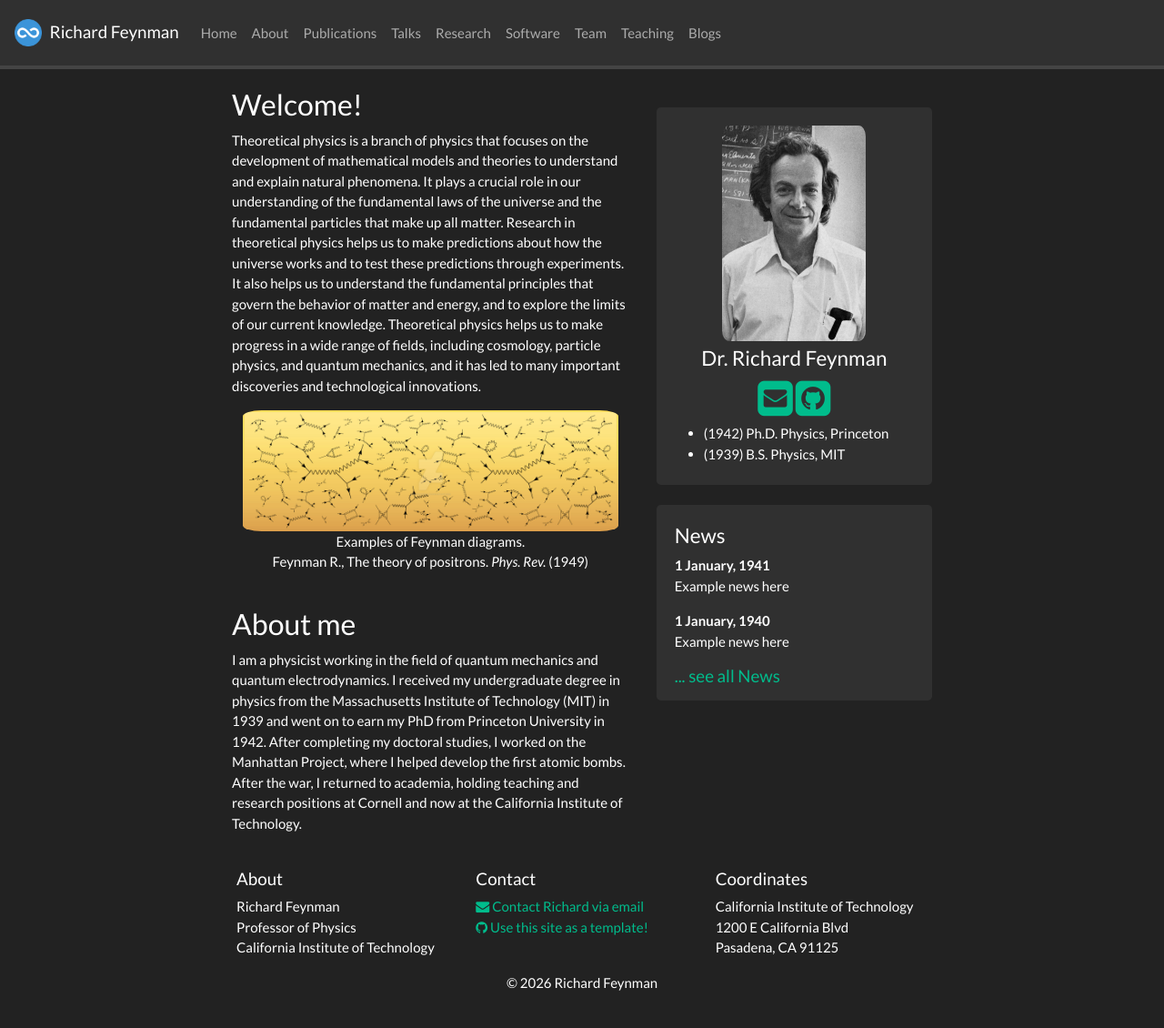
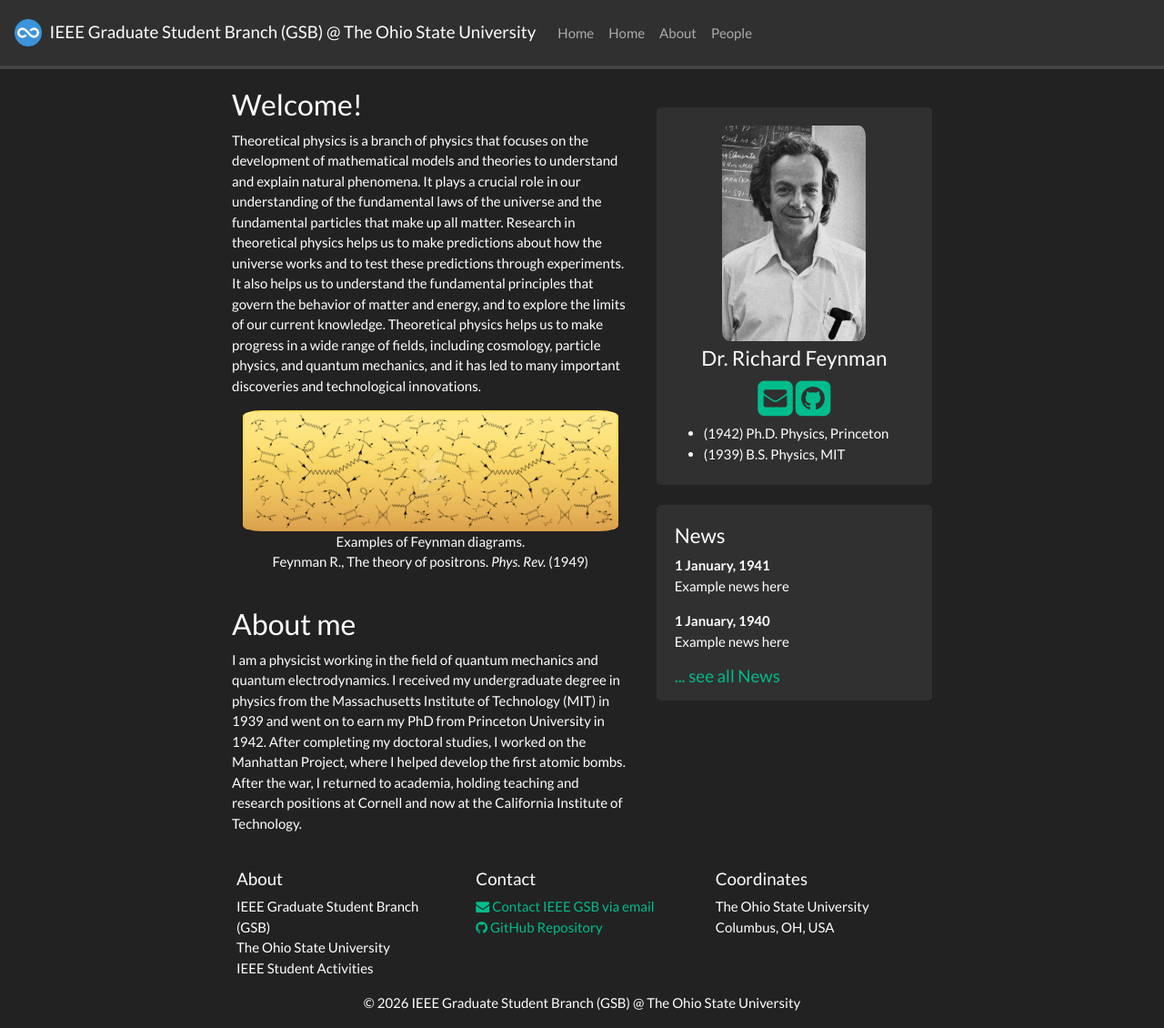
Before and after one commit to ieeegsbosu/ieeegsbosu.github.io, a Jekyll site: the page built from _pages/home.md, in a window 1280 px wide and 1130 px high. Shown: the whole window at 91% size. Built offline with Jekyll 4.4.1, drawn with Linux system fonts in a browser that asks for light colours; nearby versions of some CDN libraries; a style sheet for code colours, icons or effects is not loaded.

Commit message:
Update config for IEEE Graduate Student Branch

```diff
--- a/_config.yml
+++ b/_config.yml
@@ -1,40 +1,35 @@
 # Site settings
-title: Richard Feynman
-email: richard@university.edu
-description: Academic webpage of Dr. Richard Feynman
-baseurl: ""
-url: ""
+title: IEEE Graduate Student Branch (GSB) @ The Ohio State University
+email: ieee.gsb@osu.edu
+description: IEEE Graduate Student Branch at The Ohio State University
+baseurl: ""   # keep "" for user/organization pages, set "/repo-name" if using a project page
+url: "https://ieeegsbosu.github.io"  # update if your GitHub Pages URL differs
 
-# Google analytics ID: Uncomment and your own, if you like
+# Google analytics ID: Uncomment and add your own if you like
 # google_analytics: XX
-# google_analytics_4: XXX
-# google_tag_manager: XXX
+# google_analytics_4: G-XXXXXXXXXX
+# google_tag_manager: GTM-XXXXXXX
 
 # Footer info
 affiliation: >
-  Richard Feynman<br/>
-  Professor of Physics<br/>
-  California Institute of Technology
+  IEEE Graduate Student Branch (GSB)<br/>
+  The Ohio State University<br/>
+  IEEE Student Activities
 
 location: >
-  California Institute of Technology<br/>
-  1200 E California Blvd<br/>
-  Pasadena, CA 91125
+  The Ohio State University<br/>
+  Columbus, OH, USA
 
 contact: >
-  <a href="mailto:richard@university.edu" target="_blank"><i class="fa fa-envelope fa-1x"></i> Contact Richard via email</a> <br/>
-  <a href="https://github.com/sbryngelson/academic-website-template"><i class="fa fa-github fa-1x"></i> Use this site as a template!</a>
+  <a href="mailto:ieee.gsb@osu.edu" target="_blank"><i class="fa fa-envelope fa-1x"></i> Contact IEEE GSB via email</a> <br/>
+  <a href="https://github.com/ieeegsbosu/website"><i class="fa fa-github fa-1x"></i> GitHub Repository</a>
 
 # Pages shown in navbar
+# NOTE: these names must match markdown files in _pages/ (e.g., _pages/about.md => "about")
 nav_pages:
+  - name: home
   - name: about
-  - name: publications
-  - name: talks
-  - name: research
-  - name: software
-  - name: team
-  - name: teaching
-  - name: blogs
+  - name: people
 
 include:
   - .htaccess
@@ -57,13 +52,17 @@ kramdown:
   toc_levels: 1..6
   smart_quotes: lsquo,rsquo,ldquo,rdquo
   enable_coderay: false
-  parse_block_html: true # default for kramdown is false. This will enable using Markdown links
+  parse_block_html: true
 
+# Plugins
+# You can keep scholar enabled, but it isn't needed for Home/About/People.
+# If GitHub Pages build fails due to plugins, comment this out and remove scholar block below.
 plugins: ["jekyll/scholar"]
 
+# Scholar (not used right now, but kept to avoid breaking template pages)
 scholar:
-  last_name: Doe
-  first_name: [John]
+  last_name: GSB
+  first_name: [IEEE]
 
   style: citesty
   locale: en
```
